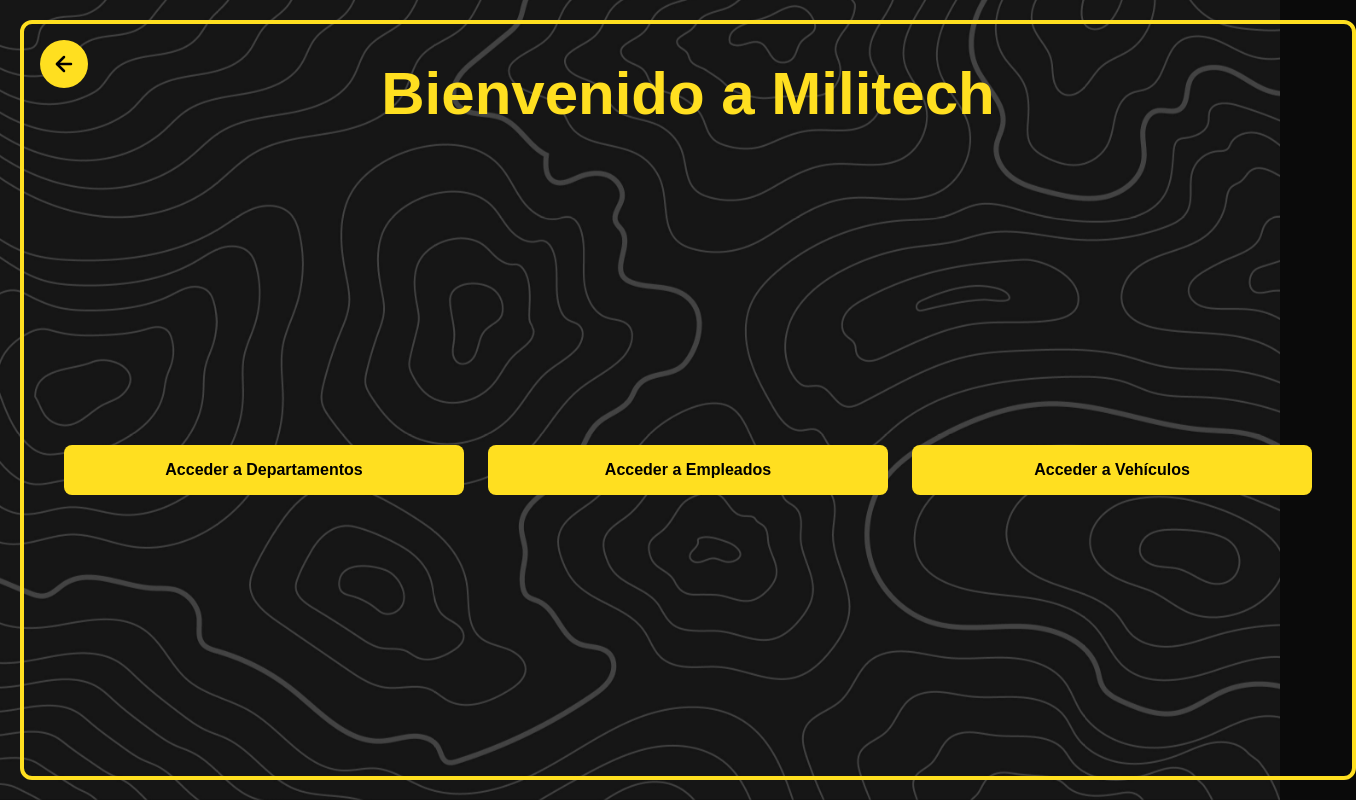
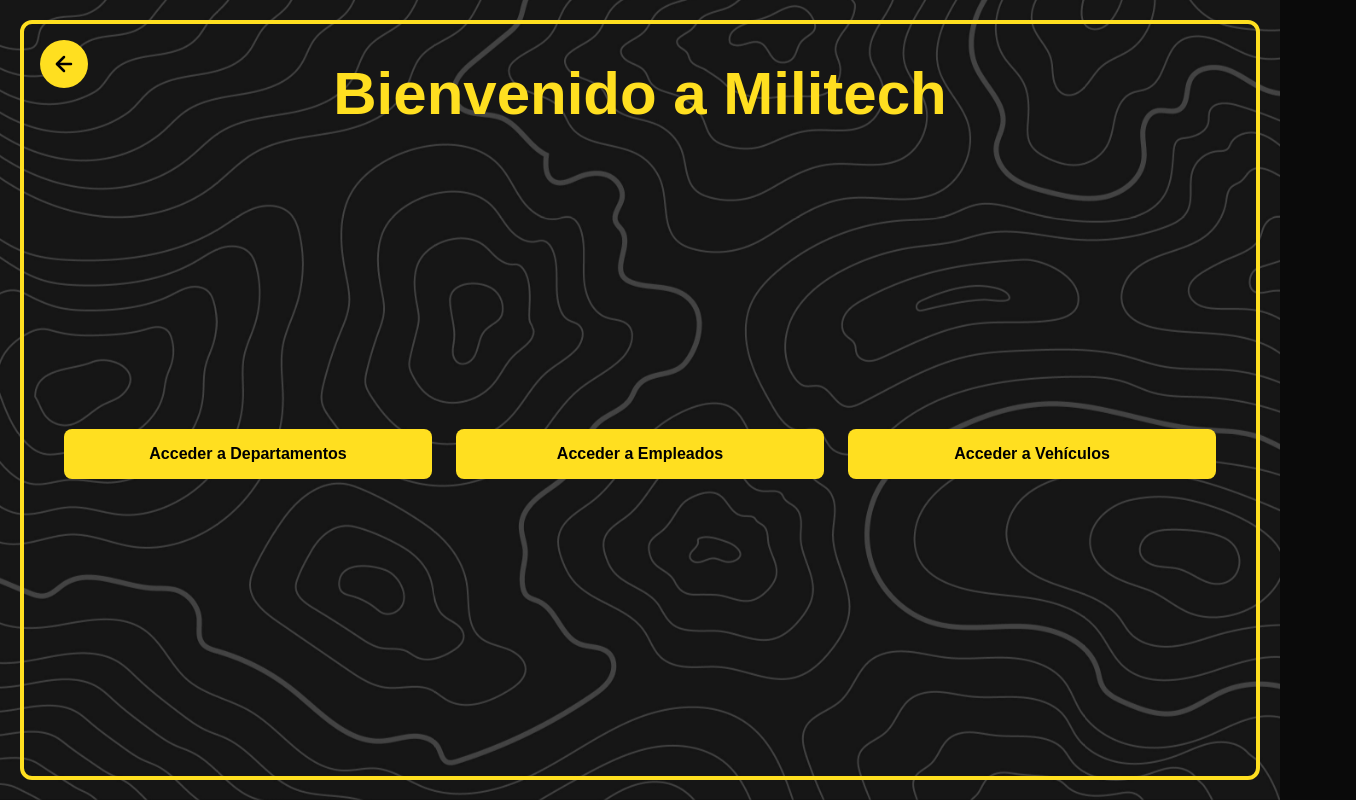
Before and after one commit to CarlosReqBuj/militech, a Next.js app: page /inicio in a window 1280 px wide. Shown: the whole page, 1356 px wide, since content can reach past the window. Built offline with nearby package versions, Linux system fonts and the light colour scheme.

Commit message:
mejorado inicio en moviles

```diff
--- a/app/inicio/page.jsx
+++ b/app/inicio/page.jsx
@@ -3,11 +3,8 @@ import BotonGenerico from "@/components/BotonGenerico";
 import Link from "next/link";
 
 export default function Inicio() {
-    const alto = "50px";
-    const ancho = "400px";
-
     return (
-        <div className="p-3 sm:p-5 min-h-dvh flex">
+        <div className="min-h-dvh p-3 sm:p-5 flex">
             <div
                 className="
                     relative
@@ -15,19 +12,20 @@ export default function Inicio() {
                     flex
                     flex-col
                     items-center
-                p-6
+                    p-4
                     pt-20
                     sm:p-10
-                sm:pt-10
                     border-yellow-300
                     border-4
                     rounded-xl
-                gap-10
-                sm:gap-20"
+                    gap-8
+                    sm:gap-12
+                "
             >
                 <div className="absolute top-4 left-4 sm:top-6 sm:left-6">
                     <Anterior />
                 </div>
+
                 <h1
                     className="
                         text-3xl
@@ -35,7 +33,8 @@ export default function Inicio() {
                         lg:text-6xl
                         font-bold
                         text-yellow-300
-                    text-center"
+                        text-center
+                    "
                 >
                     Bienvenido a{" "}
                     <Link
@@ -45,6 +44,7 @@ export default function Inicio() {
                         Militech
                     </Link>
                 </h1>
+
                 <div
                     className="
                         flex
@@ -54,27 +54,30 @@ export default function Inicio() {
                         md:flex-row
                         items-center
                         justify-center
-                    md:justify-around
-                    gap-6"
+                        gap-5
+                        md:gap-6
+                    "
                 >
                     <BotonGenerico
                         href="/apartados/departamentos"
-                        alto={alto}
-                        ancho={ancho}
+                        alto="50px"
+                        ancho="min(100%, 400px)"
                     >
                         Acceder a Departamentos
                     </BotonGenerico>
+
                     <BotonGenerico
                         href="/apartados/empleados"
-                        alto={alto}
-                        ancho={ancho}
+                        alto="50px"
+                        ancho="min(100%, 400px)"
                     >
                         Acceder a Empleados
                     </BotonGenerico>
+
                     <BotonGenerico
                         href="/apartados/vehiculos"
-                        alto={alto}
-                        ancho={ancho}
+                        alto="50px"
+                        ancho="min(100%, 400px)"
                     >
                         Acceder a Vehículos
                     </BotonGenerico>
```
Lines whose indentation alone changed are shown as unchanged.
